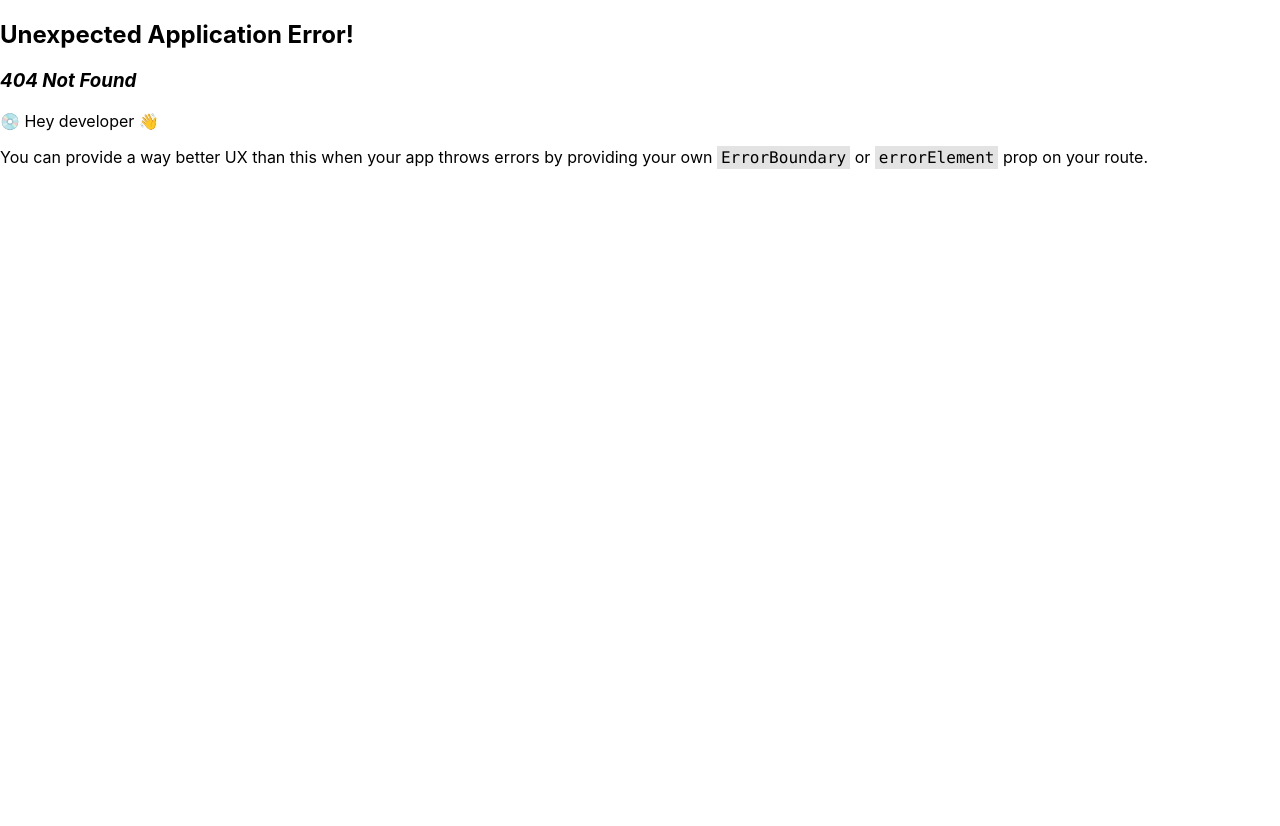
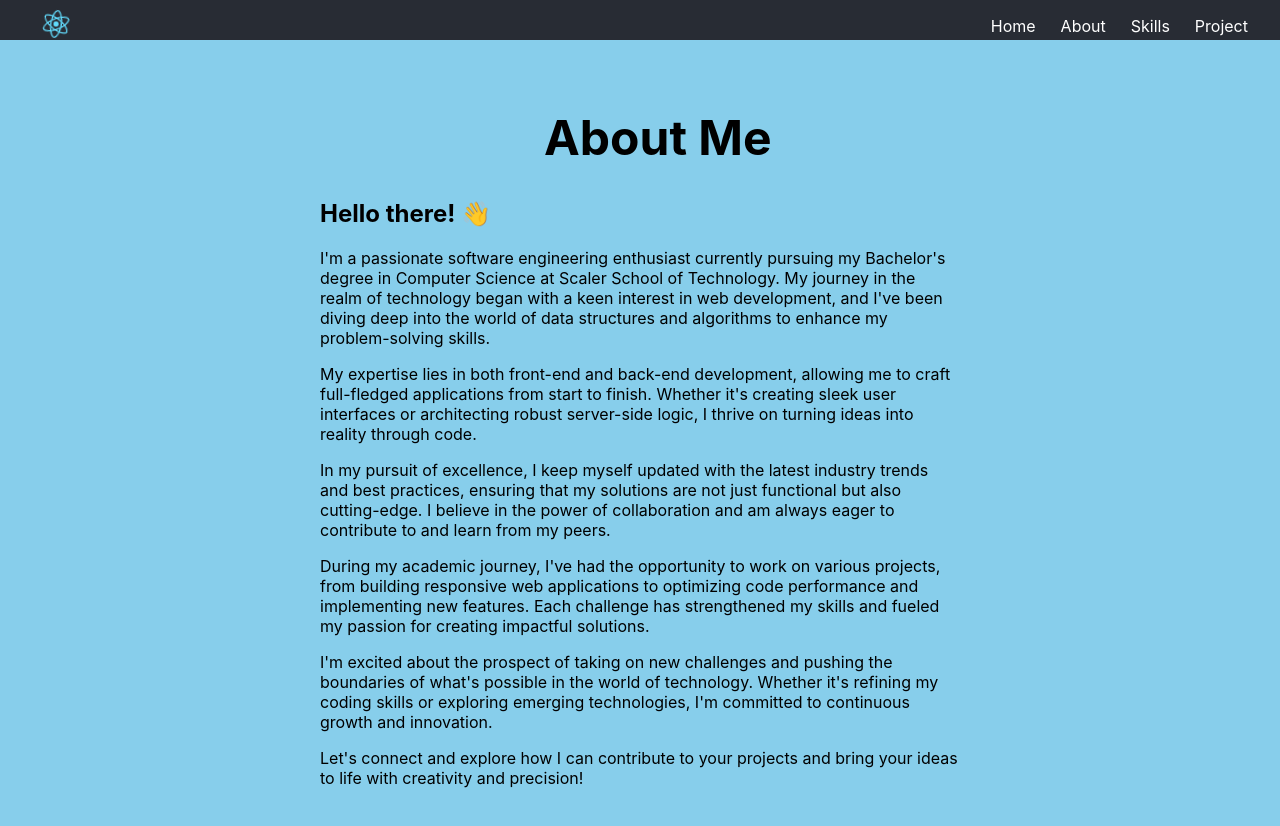
Before and after one commit to NareshBiradar1/portfolio, a React (Create React App) app: page /about in a window 1280 px wide. Before the commit this address had no page. Shown: the top 826 px of the page. Before the commit the page ends 800 px from the top, so only its background shows below. Built offline with nearby package versions, Linux system fonts and the light colour scheme.

Commit message:
about page added

```diff
--- a/src/App.js
+++ b/src/App.js
@@ -3,6 +3,7 @@ import NavBar from './Components/NavBar';
 import SkillsPage from './Components/Skills/SkillPage';
 import Home from'./Components/HomePage/Home';
 import { createBrowserRouter, RouterProvider } from 'react-router-dom'
+import AboutPage from './Components/AboutPage/About';
 const router = createBrowserRouter([
   {
     path: "/",
@@ -11,6 +12,10 @@ const router = createBrowserRouter([
   {
     path: "/skills",
     element: <><NavBar/><SkillsPage /></>
+  },
+  {
+    path : "/about",
+    element : <><NavBar/><AboutPage/></>
   }
 ])
 
--- /dev/null
+++ b/src/Components/AboutPage/About.css
@@ -0,0 +1,20 @@
+#AboutPage{
+    height: 100vh;
+    background-color: skyblue;
+    display: flex;
+    flex-direction: column;
+    justify-content: space-evenly;
+    align-items: center;
+}
+/* #AboutPara{
+    display: flex;
+    flex-direction: column;
+    justify-content: space-evenly; */
+/* } */
+
+#main_Container{
+    width: 50%;
+}
+h1{
+    margin-left:35%;
+}
--- /dev/null
+++ b/src/Components/AboutPage/About.js
@@ -0,0 +1,30 @@
+import React from "react";
+import './About.css'
+
+function AboutPage(){
+    return(
+        <div id="AboutPage">
+            <div id="main_Container">
+                <h1 style={{ fontSize: '3rem' }}>About Me</h1>
+                <div id="AboutPara">
+                <h2>Hello there! 👋</h2>
+
+<p>I'm a passionate software engineering enthusiast currently pursuing my Bachelor's degree in Computer Science at Scaler School of Technology. My journey in the realm of technology began with a keen interest in web development, and I've been diving deep into the world of data structures and algorithms to enhance my problem-solving skills.</p>
+
+<p>My expertise lies in both front-end and back-end development, allowing me to craft full-fledged applications from start to finish. Whether it's creating sleek user interfaces or architecting robust server-side logic, I thrive on turning ideas into reality through code.</p>
+
+<p>In my pursuit of excellence, I keep myself updated with the latest industry trends and best practices, ensuring that my solutions are not just functional but also cutting-edge. I believe in the power of collaboration and am always eager to contribute to and learn from my peers.</p>
+
+<p>During my academic journey, I've had the opportunity to work on various projects, from building responsive web applications to optimizing code performance and implementing new features. Each challenge has strengthened my skills and fueled my passion for creating impactful solutions.</p>
+
+<p>I'm excited about the prospect of taking on new challenges and pushing the boundaries of what's possible in the world of technology. Whether it's refining my coding skills or exploring emerging technologies, I'm committed to continuous growth and innovation.</p>
+
+<p>Let's connect and explore how I can contribute to your projects and bring your ideas to life with creativity and precision!</p>
+
+                </div>
+            </div>
+        </div>
+    )
+}
+
+export default AboutPage;
--- a/src/Components/NavBar.js
+++ b/src/Components/NavBar.js
@@ -1,5 +1,6 @@
 import './Navbar.css'
 import logo from '../assets/logo.svg';
+
 function navBar(){
     return (
         <>
@@ -8,7 +9,7 @@ function navBar(){
                 <img src={logo} className="App-logo" alt="logo" />
                 <ul class="Navbar">
                     <li class="nav_list_item"><a href="/">Home</a></li>
-                    <li class="nav_list_item"><a href="">About</a></li>
+                    <li class="nav_list_item"><a href="/about">About</a></li>
                     <li class="nav_list_item"><a href="/skills">Skills</a></li>
                     <li class="nav_list_item"><a href="">Project</a></li>
                 </ul>
```
